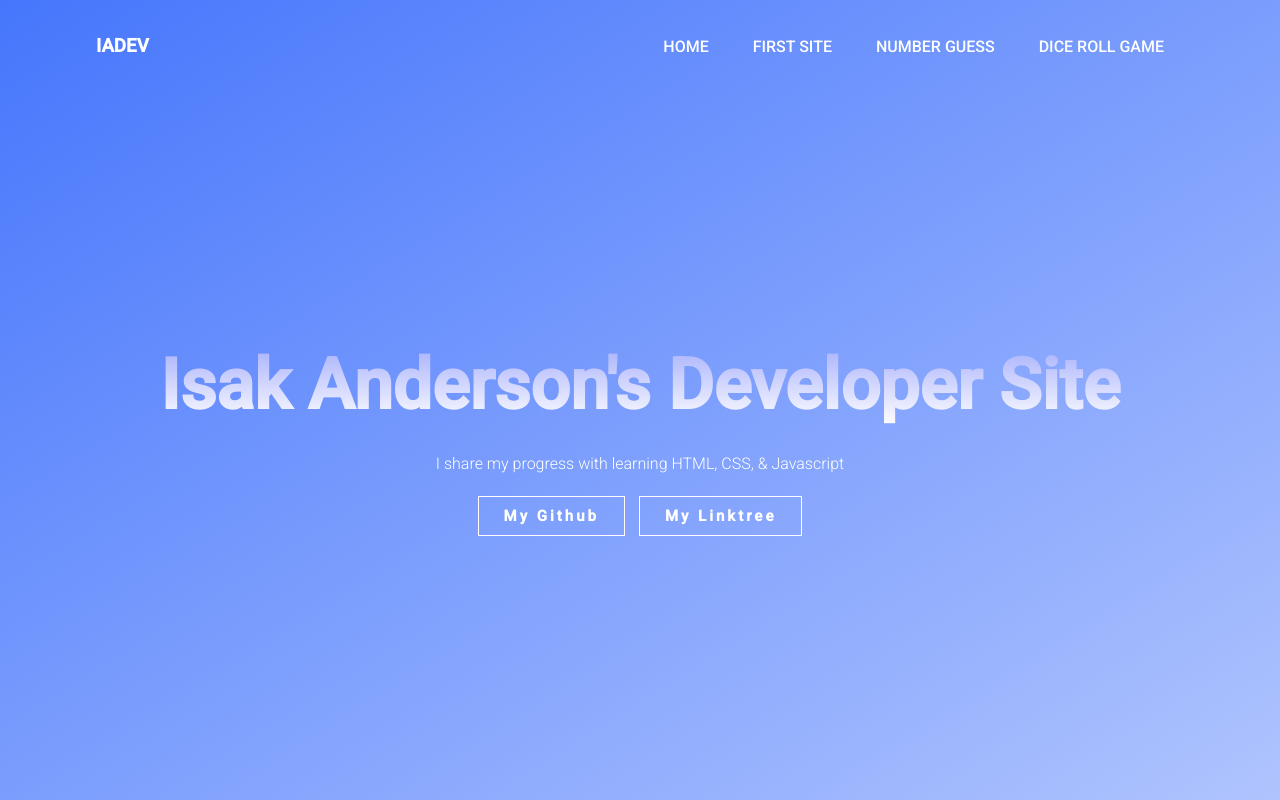
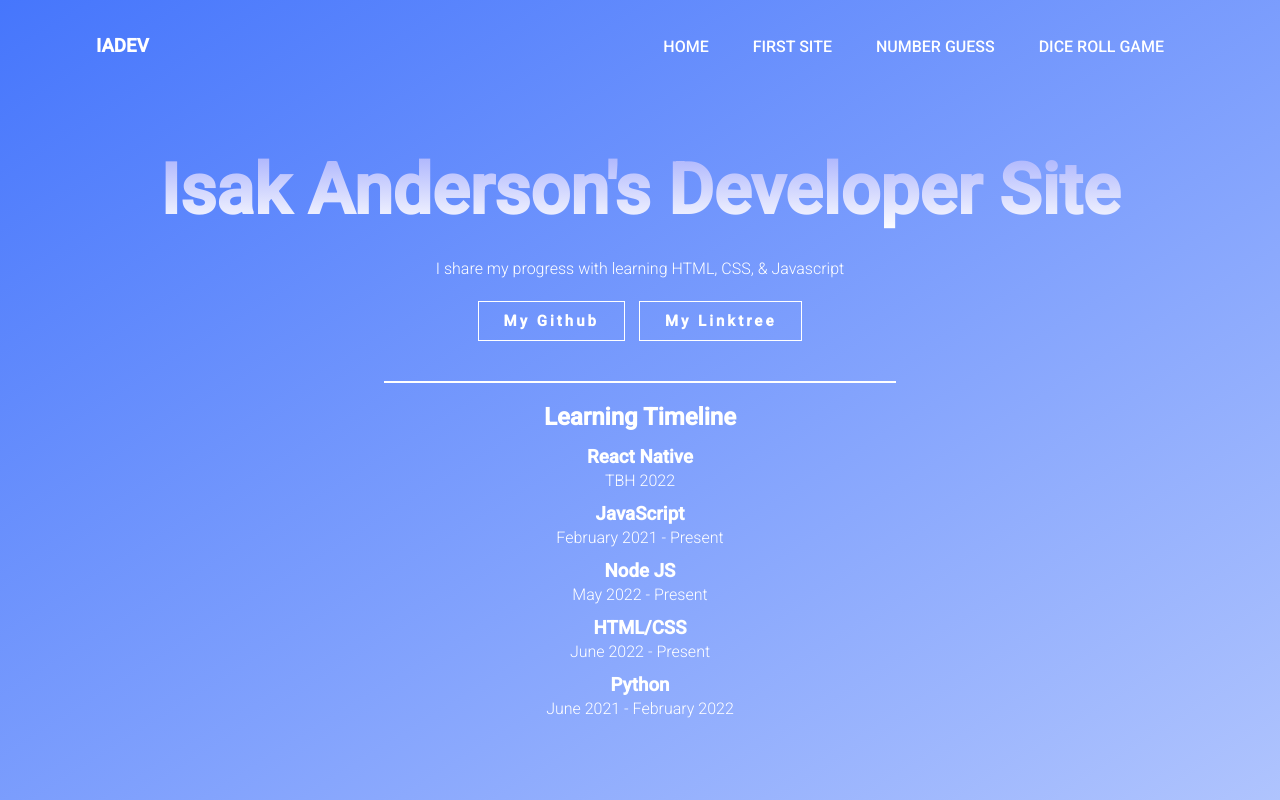
Before and after one commit to isakanderson-official/dev-site, a plain HTML site: page index.html in a window 1280 px wide. Drawn offline with Linux system fonts and the light colour scheme.

Commit message:
Added Learning Timeline

```diff
--- a/index.html
+++ b/index.html
@@ -36,6 +36,34 @@
               <span>My Linktree</span>
             </button>
           </a>
+          <section class="timeline">
+            <hr class="break" />
+            <div>
+              <h2>Learning Timeline</h2>
+              <ol>
+                <li>
+                  <h3>React Native</h3>
+                  <p>TBH 2022</p>
+                </li>
+                <li>
+                  <h3>JavaScript</h3>
+                  <p>February 2021 - Present</p>
+                </li>
+                <li>
+                  <h3>Node JS</h3>
+                  <p>May 2022 - Present</p>
+                </li>
+                <li>
+                  <h3>HTML/CSS</h3>
+                  <p>June 2022 - Present</p>
+                </li>
+                <li>
+                  <h3>Python</h3>
+                  <p>June 2021 - February 2022</p>
+                </li>
+              </ol>
+            </div>
+          </section>
         </div>
       </div>
     </div>
--- a/style.css
+++ b/style.css
@@ -1,9 +1,9 @@
-@import url("https://fonts.googleapis.com/css2?family=Roboto:wght@300;500&display=swap");
+@import url('https://fonts.googleapis.com/css2?family=Roboto:wght@300;500&display=swap');
 
 * {
   margin: 0;
   padding: 0;
-  font-family: "Roboto", sans-serif;
+  font-family: 'Roboto', sans-serif;
 }
 .banner {
   width: 100%;
@@ -44,7 +44,7 @@
 }
 
 .navbar ul li::after {
-  content: "";
+  content: '';
   height: 3px;
   width: 0%;
   background: #ffffff;
@@ -103,10 +103,17 @@ button {
   transition: 0.3s;
 }
 button:hover {
-  border: 3.1px solid #fff;
+  border: 3.1px round #fff;
   padding: 12px 27px;
 
   position: relative;
+}
+/* Needs to fix this line divider */
+hr {
+  border: none;
+  border-top: 10px white;
+  margin-bottom: 20px;
+  /* width: 10px; */
 }
 
 @media only screen and (max-width: 700px) {
@@ -138,3 +145,26 @@ button:hover {
     -webkit-text-fill-color: transparent;
   }
 }
+
+.timeline p {
+  margin: 0px;
+}
+
+.timeline li {
+  margin-bottom: 10px;
+}
+
+.timeline h2 {
+  margin-bottom: 15px;
+}
+
+.break {
+  content: '';
+  /* display: block; */
+  border-bottom: 2px solid #fff;
+  padding-top: 0.5rem;
+  margin-right: 30%;
+  margin-left: 30%;
+  position: relative;
+  padding: 20px;
+}
```
